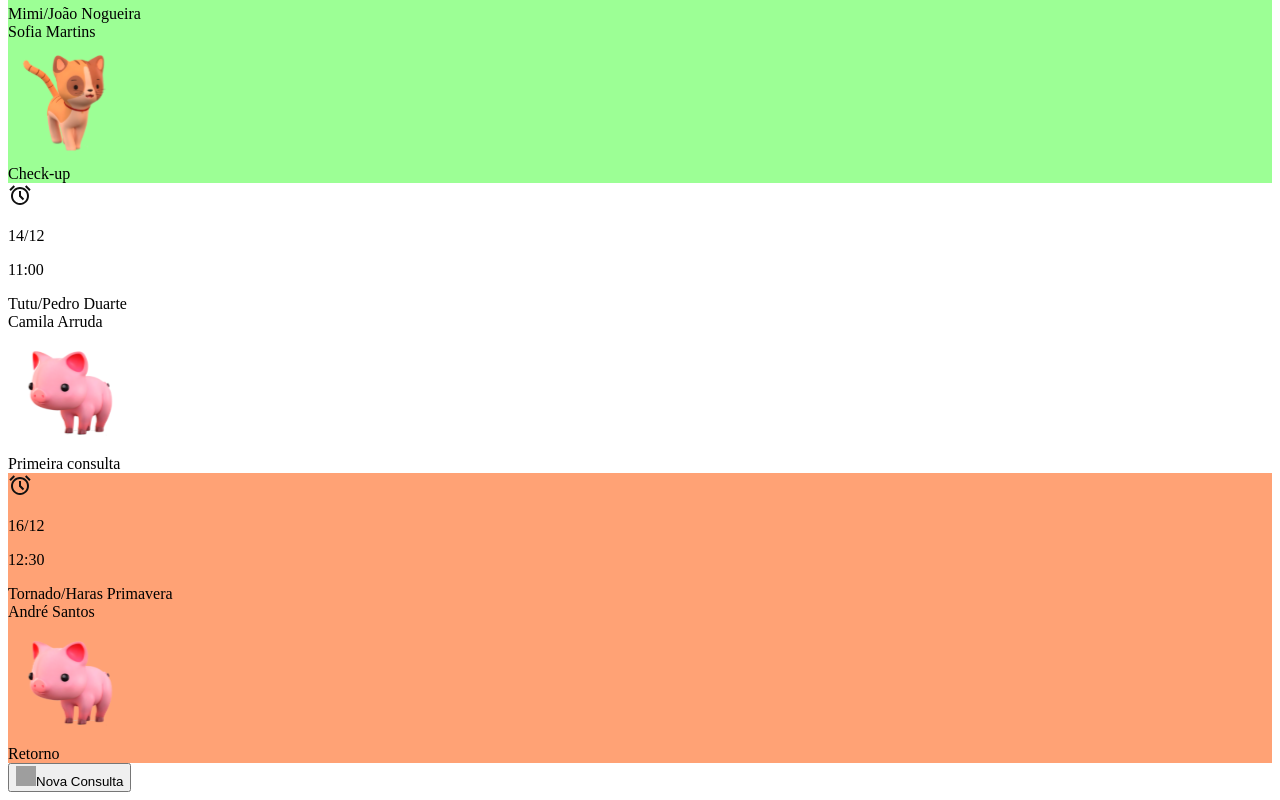
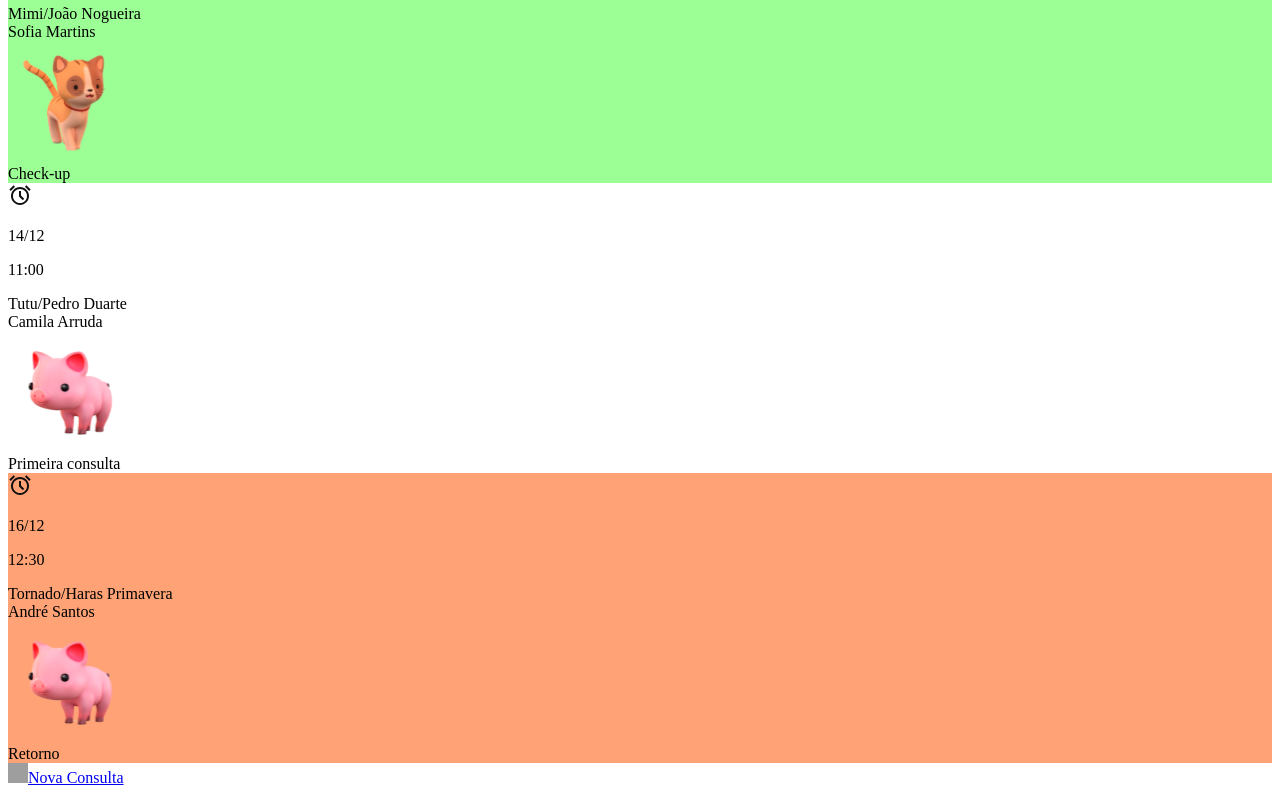
Before and after one commit to citi-onboarding/pta-squad-nalivia, a Next.js app in the folder client/: page /Atendimento in a window 1280 px wide. Shown: the part 544-1344 px from the top of the page. Built offline with nearby package versions, Linux system fonts and the light colour scheme; grey boxes are pictures that could not be loaded.

Commit message:
fix/buttonPetcard

```diff
--- a/client/src/app/Atendimento/page.tsx
+++ b/client/src/app/Atendimento/page.tsx
@@ -6,9 +6,9 @@ import { useState } from "react"
 import { PetCard } from "@/components/PetCard"
 import { add } from "@/assets"
 import Image from "next/image"
+import Link from "next/link"
 import React from "react"
 import { Button } from "@/components/Button"
-import ModalNovaConsulta from "../../components/Modal/modalconsulta"
 
 interface PetCardProps {
     imageSrc?: string;
@@ -119,7 +119,6 @@ export default function Atendimento() {
     const [modo, setModo] = useState<"agendamento" | "historico">("agendamento");
     const [startDate, setStartDate] = useState('');
     const [endDate, setEndDate] = useState('');
-    const [isModalOpen, setIsModalOpen] = useState(false);
 
     function isHistorico(cardDate: string) {
         const today = new Date();
@@ -188,23 +187,16 @@ export default function Atendimento() {
 
         {/* New register button */}
         <div className='mr-[10.10%] mt-[185px] flex flex-row justify-end'>
-            <Button
-                variant="default"
-                onClick={() => setIsModalOpen(true)}
-            >
-                <Image src={add} alt="Add Icon" width={20} height={20} />
-                Nova Consulta
+            <Button asChild variant="default">
+                <Link href='/Cadastro'>
+                    <Image src={add} alt="Add Icon" width={20} height={20} />
+                    Nova Consulta
+                </Link>
             </Button>
         </div>
 
         {/* Footer */}
         <div className='h-[76px] bg-[#FFFFFF]'></div>
-
-        {/* Modal Nova Consulta */}
-        <ModalNovaConsulta
-            isOpen={isModalOpen}
-            onClose={() => setIsModalOpen(false)}
-        />
         </>
     )
 }
--- a/client/src/components/PetCard/index.tsx
+++ b/client/src/components/PetCard/index.tsx
@@ -1,4 +1,5 @@
 import React from 'react';
+import { useRouter } from "next/navigation";
 
 import { dog, cat, cow, horse, pig, sheep, alarm} from "@/assets"
 
@@ -44,13 +45,19 @@ export const PetCard = ({
   const consultationDate = new Date(today.getFullYear(), month - 1, day);
   const isExpired = consultationDate < today;
   const cardColor = isExpired ? "#F0F0F0" : appointmentColor[appointment];
+  const router = useRouter();
+
+  const handleClick = () => {
+    router.push("/a");
+  };
 
   return (
     <div
+      onClick={handleClick}
       style={{
         backgroundColor: cardColor,
       }}
-      className="flex w-[494.67px] bg-[#BFB5FF] rounded-[16px] items-center  px-6  justify-between h-min-[135px] h-[fit]">
+      className="flex w-[494.67px] bg-[#BFB5FF] rounded-[16px] items-center px-6 justify-between h-min-[135px] h-[fit] cursor-pointer hover:opacity-90 transition-opacity">
 
       {/*BOX CINZA (lado esquerdo) */}
       <div className="
```
